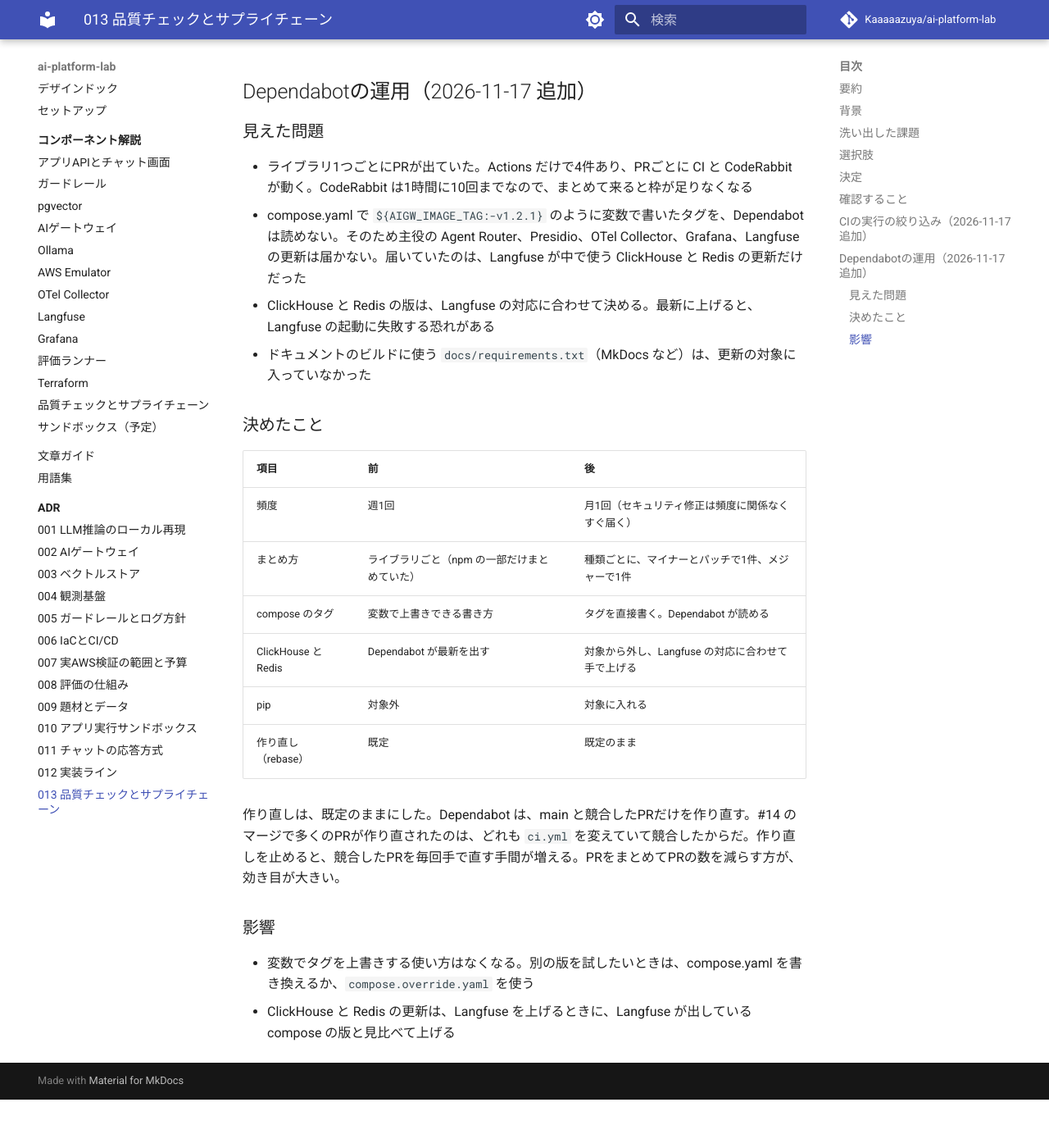
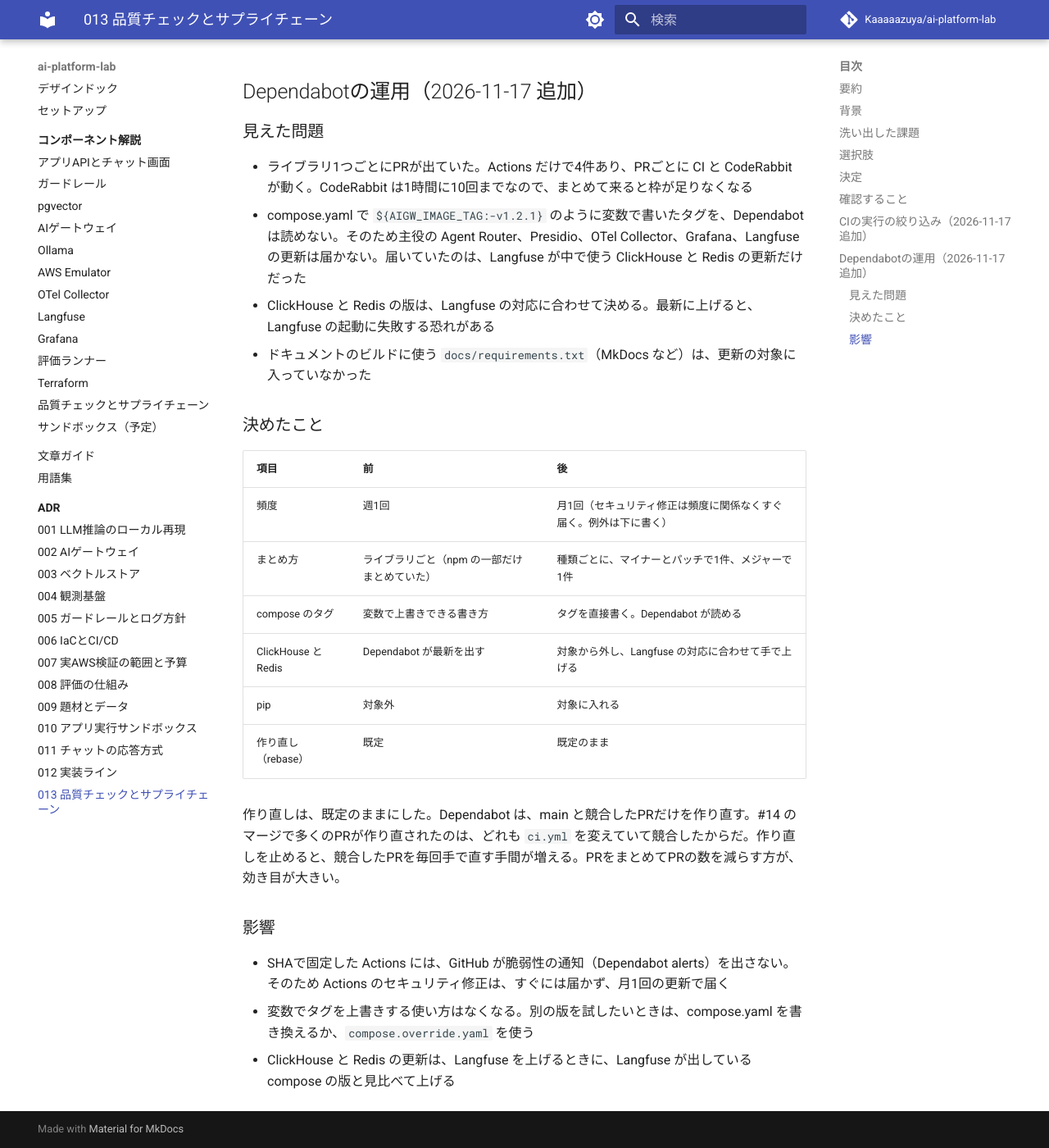
Before and after one commit to Kaaaaazuya/ai-platform-lab, an MkDocs documentation site: the page built from docs/adr/0013-dev-quality-supply-chain.md, in a window 1280 px wide and 1400 px high, scrolled down 4253 px. Shown: the whole window at 82% size. Built offline with MkDocs 1.6.1 and Material for MkDocs 9.7.7, drawn with Linux system fonts in a browser that asks for light colours; comment, search, counter and statistics services are not loaded; before the commit the page ends 5594 px from its top, so only the background shows below that.

Commit message:
docs: note that SHA-pinned actions get no security alerts
Co-Authored-By: Claude Opus 5.5 <noreply@anthropic.com>
Claude-Session: https://claude.ai/code/session_01RvGuop5SsmDaHxnBm3XBxt

```diff
--- a/docs/adr/0013-dev-quality-supply-chain.md
+++ b/docs/adr/0013-dev-quality-supply-chain.md
@@ -126,7 +126,7 @@ M3までは型チェックとテスト、`terraform fmt` しかなく、リン
 
 | 項目 | 前 | 後 |
 | --- | --- | --- |
-| 頻度 | 週1回 | 月1回（セキュリティ修正は頻度に関係なくすぐ届く） |
+| 頻度 | 週1回 | 月1回（セキュリティ修正は頻度に関係なくすぐ届く。例外は下に書く） |
 | まとめ方 | ライブラリごと（npm の一部だけまとめていた） | 種類ごとに、マイナーとパッチで1件、メジャーで1件 |
 | compose のタグ | 変数で上書きできる書き方 | タグを直接書く。Dependabot が読める |
 | ClickHouse と Redis | Dependabot が最新を出す | 対象から外し、Langfuse の対応に合わせて手で上げる |
@@ -137,5 +137,6 @@ M3までは型チェックとテスト、`terraform fmt` しかなく、リン
 
 ### 影響
 
+- SHAで固定した Actions には、GitHub が脆弱性の通知（Dependabot alerts）を出さない。そのため Actions のセキュリティ修正は、すぐには届かず、月1回の更新で届く
 - 変数でタグを上書きする使い方はなくなる。別の版を試したいときは、compose.yaml を書き換えるか、`compose.override.yaml` を使う
 - ClickHouse と Redis の更新は、Langfuse を上げるときに、Langfuse が出している compose の版と見比べて上げる
```
Also changed, not shown: docs/components/quality.md (+1 -1 lines).
